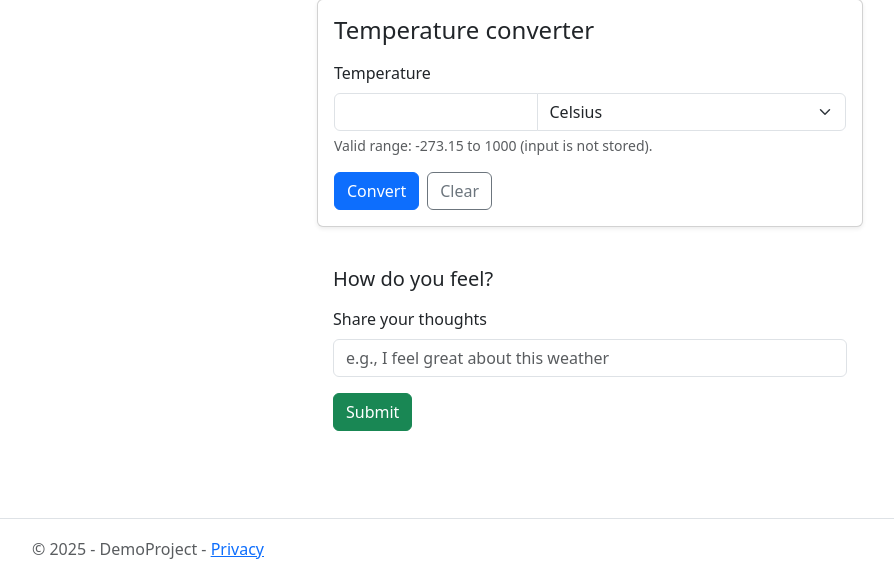
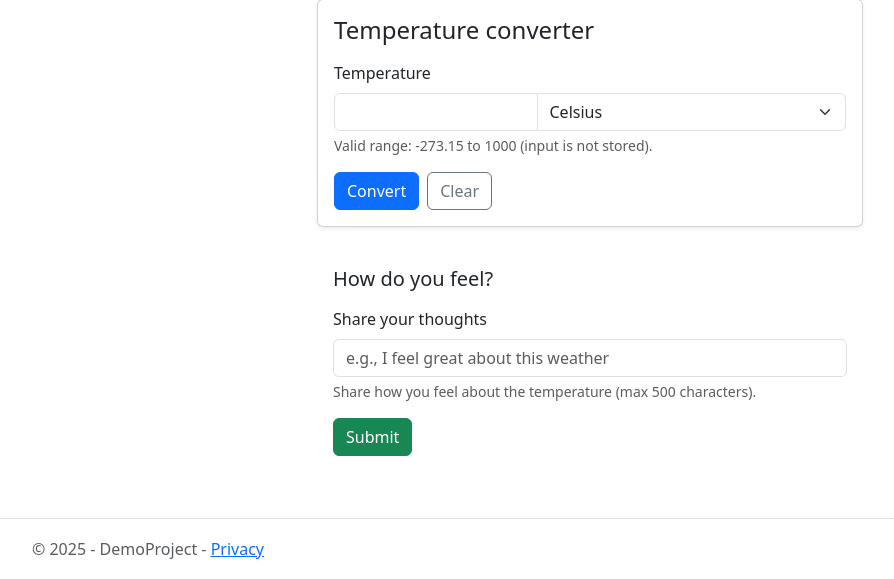
Before and after one commit to fscloudeng/GitHubCopilotDemo, an ASP.NET Core app: page / in a window 1280 px wide. Shown: the part 221-800 px from the top of the page, without its empty margins (50-944 px from the left). Run offline with ASP.NET Core 8, Linux system fonts and the light colour scheme; style sheets or scripts are compiled from the project's sources.

Commit message:
Improve hashing efficiency and accessibility
Co-authored-by: fscloudeng <90967453+fscloudeng@users.noreply.github.com>

```diff
--- a/DemoProject/Controllers/HomeController.cs
+++ b/DemoProject/Controllers/HomeController.cs
@@ -35,9 +35,7 @@ namespace DemoProject.Controllers
                 return RedirectToAction(nameof(Index));
             }
 
-            using var sha = SHA256.Create();
-            var bytes = Encoding.UTF8.GetBytes(text.Trim());
-            var hash = sha.ComputeHash(bytes);
+            var hash = SHA256.HashData(Encoding.UTF8.GetBytes(text.Trim()));
             var hex = Convert.ToHexString(hash);
 
             TempData["HashResult"] = $"SHA-256: {hex}";
--- a/DemoProject/Views/Home/Index.cshtml
+++ b/DemoProject/Views/Home/Index.cshtml
@@ -142,7 +142,8 @@
                 <form asp-controller="Home" asp-action="Feel" method="post" asp-antiforgery="true">
                     <div class="mb-3">
                         <label for="feelText" class="form-label">Share your thoughts</label>
-                        <input type="text" class="form-control" id="feelText" name="text" placeholder="e.g., I feel great about this weather" maxlength="500">
+                        <input type="text" class="form-control" id="feelText" name="text" placeholder="e.g., I feel great about this weather" maxlength="500" aria-describedby="feelHelp" required>
+                        <div class="form-text" id="feelHelp">Share how you feel about the temperature (max 500 characters).</div>
                     </div>
                     <button type="submit" class="btn btn-success">Submit</button>
                 </form>
```
